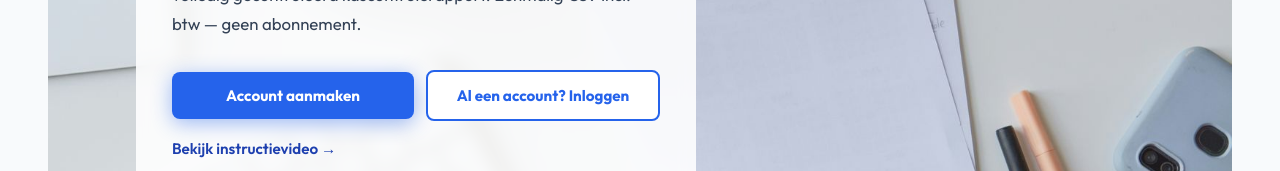
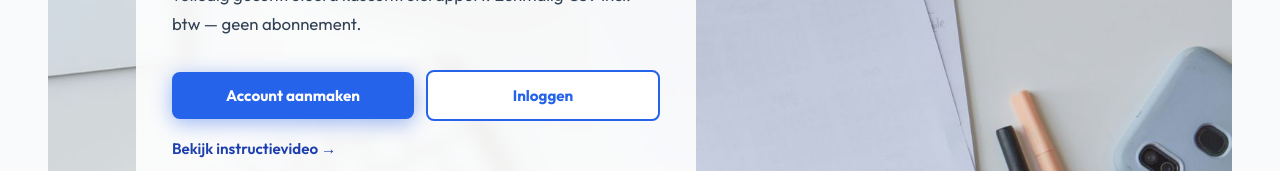
Before and after one commit to JJWVersteegh/Slimme-Kascontrole, a Next.js app: page / in a window 1280 px wide. Shown: the part 361-532 px from the top of the page. Built offline with nearby package versions, Linux system fonts and the light colour scheme; a web font is replaced by a local one.

Commit message:
Consistent login button label: 'Inloggen' everywhere
Co-Authored-By: Claude Sonnet 4.6 <noreply@anthropic.com>

```diff
--- a/app/page.tsx
+++ b/app/page.tsx
@@ -311,7 +311,7 @@ footer a:hover{color:#93c5fd}
       <div class="hero-ctas-vertical">
         <div style="display:flex;gap:12px;flex-wrap:wrap;align-items:center;width:100%;">
           <a href="/registreer" class="btn-primary" style="flex:1;text-align:center;">Account aanmaken</a>
-          <a href="/registreer?mode=login" style="flex:1;text-align:center;padding:14px 24px;border-radius:8px;border:2px solid #2563EB;color:#2563EB;font-size:0.95rem;font-weight:700;text-decoration:none;font-family:'Outfit',sans-serif;background:white;">Al een account? Inloggen</a>
+          <a href="/registreer?mode=login" style="flex:1;text-align:center;padding:14px 24px;border-radius:8px;border:2px solid #2563EB;color:#2563EB;font-size:0.95rem;font-weight:700;text-decoration:none;font-family:'Outfit',sans-serif;background:white;">Inloggen</a>
         </div>
 
         <div class="hero-secondary-links">
--- a/app/registreer/page.tsx
+++ b/app/registreer/page.tsx
@@ -270,7 +270,7 @@ export default function Registreer() {
                 </button>
                 <button type="button" onClick={() => { setMode('login'); setError('') }}
                   style={{ width: '100%', marginTop: '12px', padding: '13px', background: 'white', border: '2px solid #bfdbfe', color: '#1e3a8a', borderRadius: '8px', fontSize: '0.95rem', fontWeight: '700', cursor: 'pointer', fontFamily: 'Outfit, sans-serif' }}>
-                  Al een account? Inloggen →
+                  Inloggen →
                 </button>
               </form>
             )}
```
